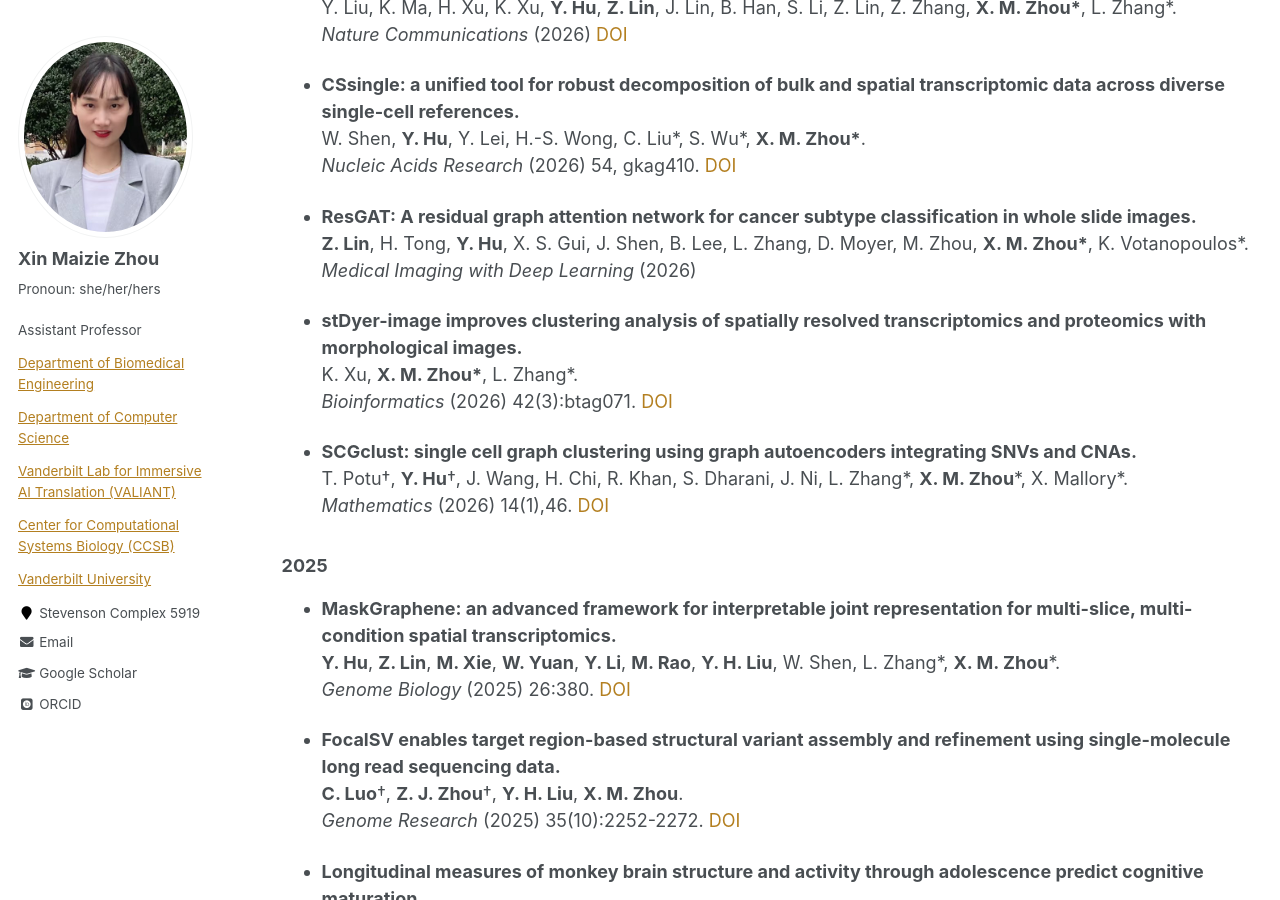
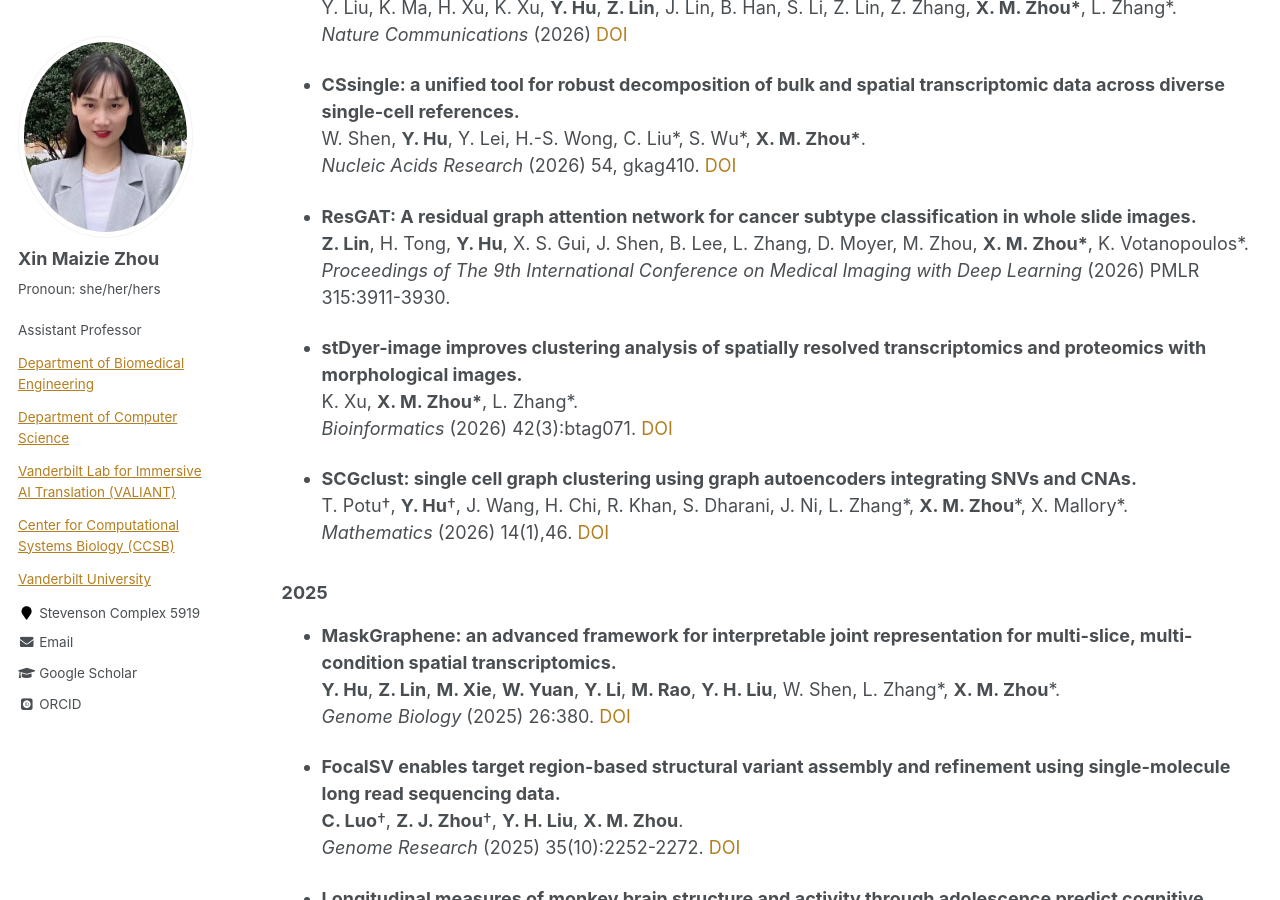
Before and after one commit to maiziezhoulab/Maiziezhoulab.github.io, a Jekyll site: the page built from _pages/publications.md, in a window 1280 px wide and 900 px high, scrolled down 2143 px. Built offline with Jekyll 4.4.1, drawn with Linux system fonts in a browser that asks for light colours; some web fonts are replaced.

Commit message:
Update publications.md

```diff
--- a/_pages/publications.md
+++ b/_pages/publications.md
@@ -86,7 +86,7 @@ used Xin Maizie Zhou (X. M. Zhou) for publications after 2022.
 
 - **ResGAT: A residual graph attention network for cancer subtype classification in whole slide images.**
   **Z. Lin**, H. Tong, **Y. Hu**, X. S. Gui, J. Shen, B. Lee, L. Zhang, D. Moyer, M. Zhou, **X. M. Zhou\***, K. Votanopoulos\*.
-  _Medical Imaging with Deep Learning_ (2026)
+  _Proceedings of The 9th International Conference on Medical Imaging with Deep Learning_ (2026) PMLR 315:3911-3930.
 
 - **stDyer-image improves clustering analysis of spatially resolved transcriptomics and proteomics with morphological images.**
   K. Xu, **X. M. Zhou\***, L. Zhang*.
```
